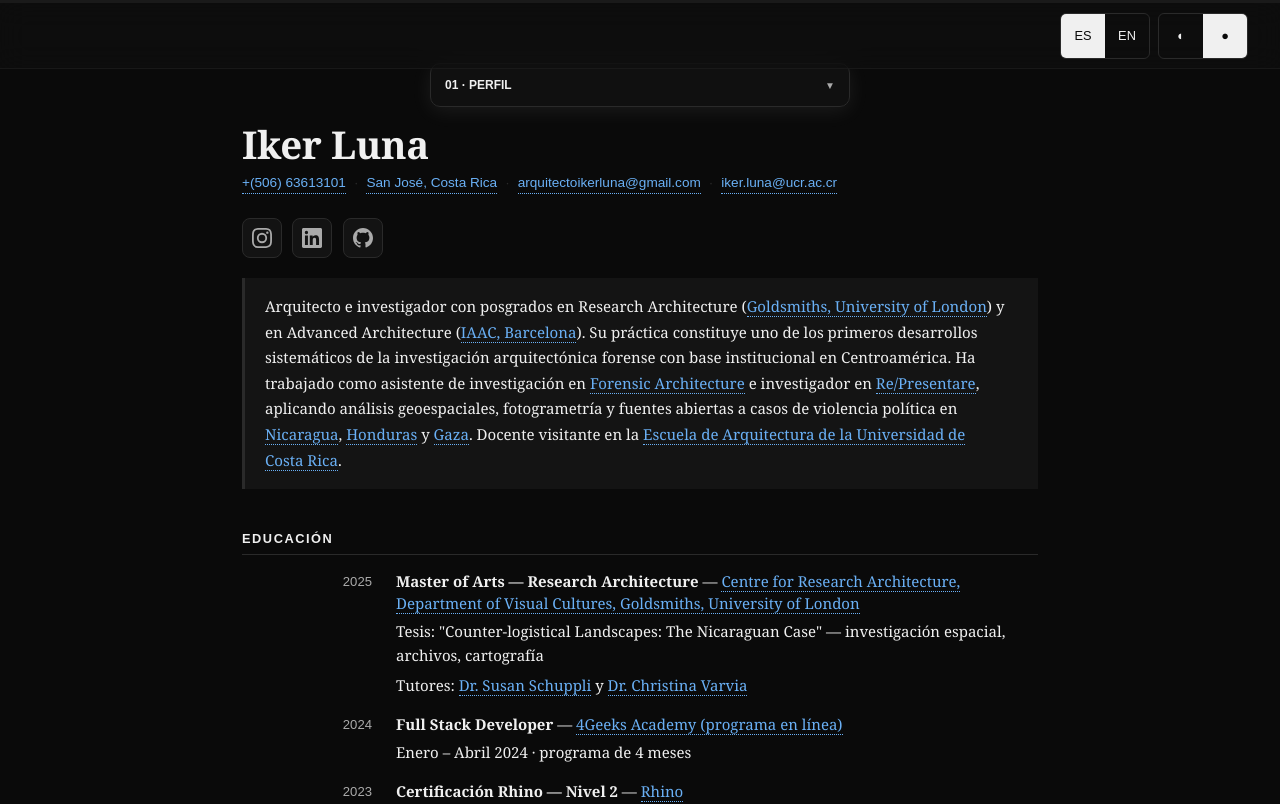
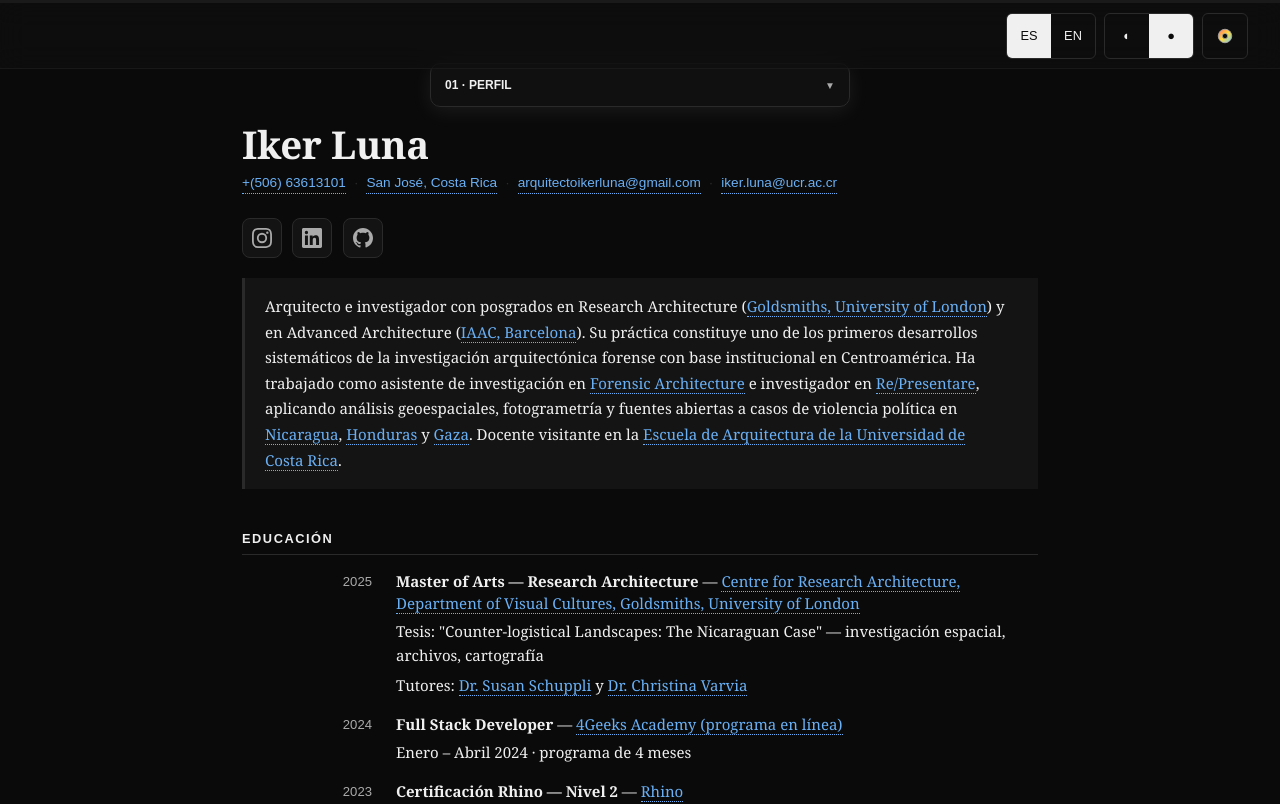
Before and after one commit to iluna007/il, a React (Vite) app: page / in a window 1280 px wide. Shown: the top 804 px of the page. Built offline with nearby package versions, Linux system fonts and the light colour scheme.

Commit message:
Add custom background color picker with theme-aware contrast.

```diff
--- a/src/App.css
+++ b/src/App.css
@@ -37,6 +37,10 @@
 
 [data-theme="light"] {
   color-scheme: light;
+}
+
+[data-theme="custom"] {
+  color-scheme: light dark;
 }
 
 /* ── Reset y base ──────────────────────────────────────────── */
@@ -160,6 +164,46 @@
 .btn.active {
   background: var(--btn-active-bg);
   color: var(--btn-active-text);
+}
+
+.color-picker-group {
+  position: relative;
+}
+
+.btn-color {
+  position: relative;
+  overflow: hidden;
+  padding: 0.45rem 0.7rem;
+}
+
+.color-wheel-icon {
+  display: inline-flex;
+  align-items: center;
+  justify-content: center;
+  color: var(--text-muted);
+  pointer-events: none;
+}
+
+.btn-color.active .color-wheel-icon {
+  color: var(--btn-active-text);
+}
+
+.color-picker-input {
+  position: absolute;
+  inset: 0;
+  width: 100%;
+  height: 100%;
+  opacity: 0;
+  cursor: pointer;
+  border: none;
+  padding: 0;
+}
+
+.color-picker-input:focus-visible + .color-wheel-icon,
+.btn-color:focus-within {
+  outline: 2px solid var(--link-color);
+  outline-offset: 2px;
+  border-radius: 6px;
 }
 
 /* ── Side navigation ───────────────────────────────────────── */
--- a/src/App.jsx
+++ b/src/App.jsx
@@ -13,6 +13,7 @@
 export default function App() {
   const [lang, setLang] = useState("es");
   const [theme, setTheme] = useState("dark");
+  const [customColor, setCustomColor] = useState("#0a0a0a");
   const progress = useScrollProgress();
 
   const data = cvData[lang];
@@ -21,7 +22,14 @@
   return (
     <div className="app" data-theme={theme}>
       <ScrollProgress progress={progress} />
-      <Navbar lang={lang} setLang={setLang} theme={theme} setTheme={setTheme} />
+      <Navbar
+        lang={lang}
+        setLang={setLang}
+        theme={theme}
+        setTheme={setTheme}
+        customColor={customColor}
+        setCustomColor={setCustomColor}
+      />
       <SideNav lang={lang} />
       <MobileNav lang={lang} />
 
--- a/src/components/Navbar.jsx
+++ b/src/components/Navbar.jsx
@@ -1,9 +1,22 @@
 import { useEffect } from "react";
+import { applyTheme } from "../utils/themeColor";
 
-export default function Navbar({ lang, setLang, theme, setTheme }) {
+export default function Navbar({
+  lang,
+  setLang,
+  theme,
+  setTheme,
+  customColor,
+  setCustomColor,
+}) {
   useEffect(() => {
-    document.documentElement.setAttribute("data-theme", theme);
-  }, [theme]);
+    applyTheme(theme, customColor);
+  }, [theme, customColor]);
+
+  const handleColorChange = (event) => {
+    setCustomColor(event.target.value);
+    setTheme("custom");
+  };
 
   return (
     <nav className="navbar">
@@ -49,6 +62,34 @@
             ●
           </button>
         </div>
+
+        <div className="toggle-group color-picker-group" role="group" aria-label={lang === "es" ? "Color de fondo" : "Background color"}>
+          <label
+            className={`btn btn-color ${theme === "custom" ? "active" : ""}`}
+            title={lang === "es" ? "Elegir color de fondo" : "Choose background color"}
+          >
+            <span className="color-wheel-icon" aria-hidden="true">
+              <svg viewBox="0 0 24 24" width="18" height="18">
+                <defs>
+                  <linearGradient id="wheel-a" x1="0%" y1="0%" x2="100%" y2="100%">
+                    <stop offset="0%" stopColor="#ff6b6b" />
+                    <stop offset="50%" stopColor="#ffd93d" />
+                    <stop offset="100%" stopColor="#6bcbff" />
+                  </linearGradient>
+                </defs>
+                <circle cx="12" cy="12" r="9" fill="url(#wheel-a)" stroke="currentColor" strokeWidth="1.2" />
+                <circle cx="12" cy="12" r="3.5" fill={customColor} stroke="currentColor" strokeWidth="1" />
+              </svg>
+            </span>
+            <input
+              type="color"
+              className="color-picker-input"
+              value={customColor}
+              onChange={handleColorChange}
+              aria-label={lang === "es" ? "Selector de color de fondo" : "Background color picker"}
+            />
+          </label>
+        </div>
       </div>
     </nav>
   );
--- /dev/null
+++ b/src/utils/themeColor.js
@@ -0,0 +1,68 @@
+const THEME_VARS = [
+  "--bg",
+  "--text",
+  "--text-muted",
+  "--accent",
+  "--border",
+  "--nav-bg",
+  "--nav-border",
+  "--btn-active-bg",
+  "--btn-active-text",
+  "--link-color",
+  "--bio-bg",
+];
+
+function hexToRgb(hex) {
+  const value = hex.replace("#", "");
+  return {
+    r: parseInt(value.slice(0, 2), 16),
+    g: parseInt(value.slice(2, 4), 16),
+    b: parseInt(value.slice(4, 6), 16),
+  };
+}
+
+function getLuminance(hex) {
+  const { r, g, b } = hexToRgb(hex);
+  const [rs, gs, bs] = [r, g, b].map((channel) => {
+    const s = channel / 255;
+    return s <= 0.03928 ? s / 12.92 : ((s + 0.055) / 1.055) ** 2.4;
+  });
+  return 0.2126 * rs + 0.7152 * gs + 0.0722 * bs;
+}
+
+export function getCustomThemeVars(hex) {
+  const isLight = getLuminance(hex) > 0.5;
+  const mix = (amount, target = isLight ? "#000000" : "#ffffff") =>
+    `color-mix(in srgb, ${hex} ${100 - amount}%, ${target} ${amount}%)`;
+
+  return {
+    "--bg": hex,
+    "--text": isLight ? "#111111" : "#f0f0f0",
+    "--text-muted": isLight ? "#555555" : "#aaaaaa",
+    "--accent": isLight ? "#111111" : "#f0f0f0",
+    "--border": mix(18),
+    "--nav-bg": mix(6),
+    "--nav-border": mix(14),
+    "--btn-active-bg": isLight ? "#111111" : "#f0f0f0",
+    "--btn-active-text": isLight ? "#ffffff" : "#0a0a0a",
+    "--link-color": isLight ? "#0056b3" : "#6ab0f5",
+    "--bio-bg": mix(10),
+  };
+}
+
+export function applyTheme(theme, customColor) {
+  const root = document.documentElement;
+  root.setAttribute("data-theme", theme);
+
+  if (theme === "custom" && customColor) {
+    const vars = getCustomThemeVars(customColor);
+    Object.entries(vars).forEach(([key, value]) => root.style.setProperty(key, value));
+    root.style.colorScheme = getLuminance(customColor) > 0.5 ? "light" : "dark";
+    return;
+  }
+
+  THEME_VARS.forEach((key) => root.style.removeProperty(key));
+  root.style.colorScheme = theme === "dark" ? "dark" : "light";
+}
+
+export { THEME_VARS };
```
